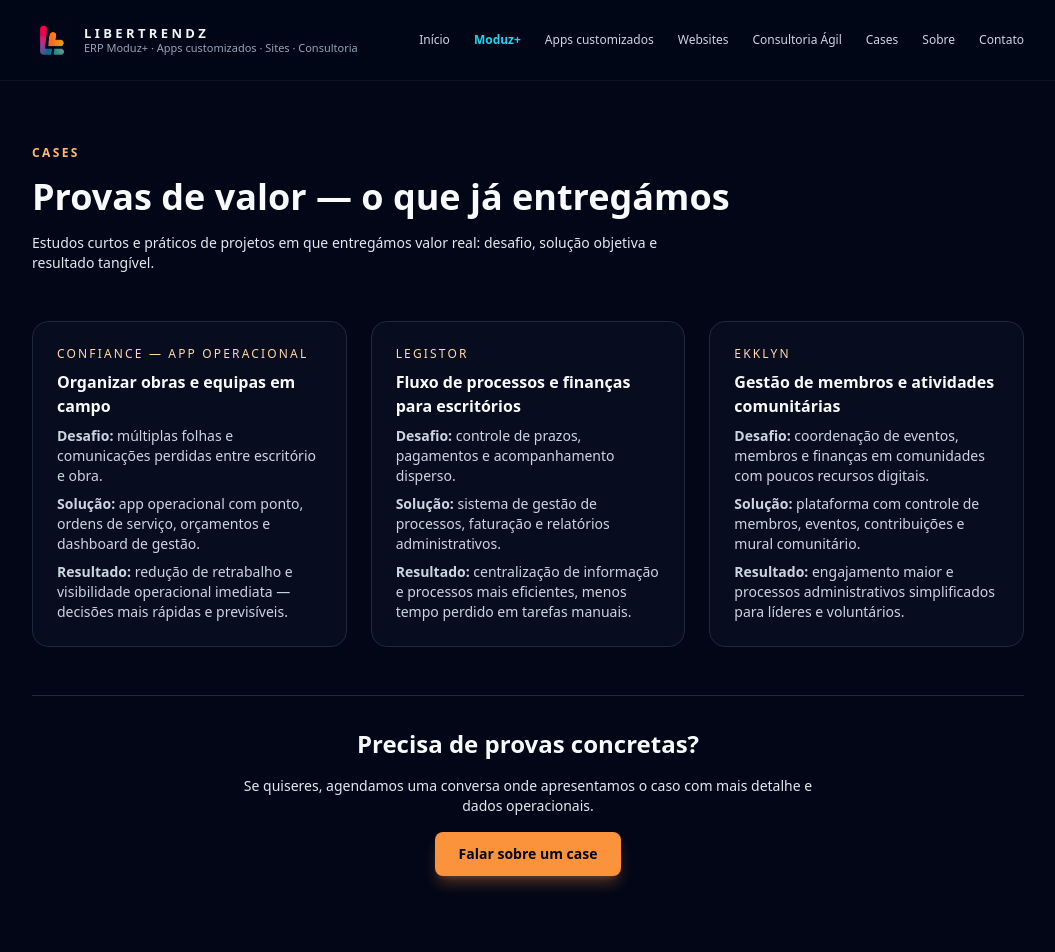
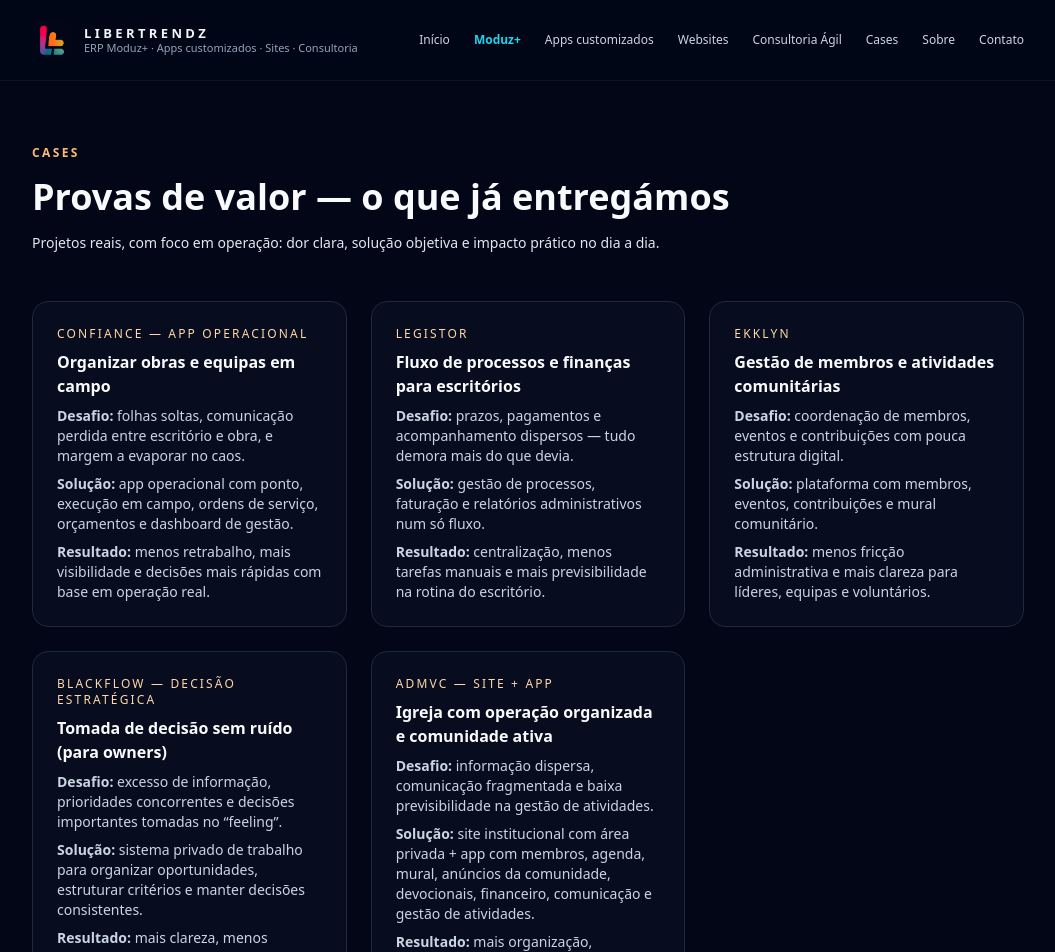
Before and after one commit to libertrendz/libertrendz-site, a Next.js app: page /cases in a window 1280 px wide. Shown: the top 952 px of the page, without its empty margins (112-1167 px from the left). Built offline with nearby package versions, Linux system fonts and the light colour scheme.

Commit message:
Update page.tsx

```diff
--- a/app/cases/page.tsx
+++ b/app/cases/page.tsx
@@ -1,80 +1,153 @@
 // app/cases/page.tsx
 
-import React from 'react';
+import React from "react";
 
 export default function CasesPage() {
   return (
     <main className="min-h-[calc(100vh-5rem)] bg-slate-950 text-slate-50">
       <section className="container-page py-12 lg:py-16 space-y-12">
-
         {/* HERO */}
         <div className="max-w-3xl space-y-4">
-          <p className="text-xs font-semibold uppercase tracking-[0.2em] text-accent-400">Cases</p>
-          <h1 className="text-3xl font-bold leading-tight md:text-4xl">Provas de valor — o que já entregámos</h1>
+          <p className="text-xs font-semibold uppercase tracking-[0.2em] text-accent-400">
+            Cases
+          </p>
+          <h1 className="text-3xl font-bold leading-tight md:text-4xl">
+            Provas de valor — o que já entregámos
+          </h1>
           <p className="text-sm text-slate-200 max-w-2xl">
-            Estudos curtos e práticos de projetos em que entregámos valor real: desafio, solução objetiva e resultado tangível.
+            Projetos reais, com foco em operação: dor clara, solução objetiva e
+            impacto prático no dia a dia.
           </p>
         </div>
 
         {/* CASES LIST */}
-        <div className="grid gap-6 md:grid-cols-3">
+        <div className="grid gap-6 md:grid-cols-2 lg:grid-cols-3">
           {/* CONFIANCE - App operacional */}
           <article className="rounded-2xl border border-slate-800 bg-slate-900/40 p-6 text-sm text-slate-200">
-            <p className="text-xs uppercase tracking-[0.18em] text-accent-300">CONFIANCE — App operacional</p>
-            <h3 className="mt-2 text-base font-semibold text-slate-50">Organizar obras e equipas em campo</h3>
+            <p className="text-xs uppercase tracking-[0.18em] text-accent-300">
+              CONFIANCE — App operacional
+            </p>
+            <h3 className="mt-2 text-base font-semibold text-slate-50">
+              Organizar obras e equipas em campo
+            </h3>
             <p className="mt-2 text-slate-300">
-              <strong>Desafio:</strong> múltiplas folhas e comunicações perdidas entre escritório e obra.
+              <strong>Desafio:</strong> folhas soltas, comunicação perdida entre
+              escritório e obra, e margem a evaporar no caos.
             </p>
             <p className="mt-2 text-slate-300">
-              <strong>Solução:</strong> app operacional com ponto, ordens de serviço, orçamentos e dashboard de gestão.
+              <strong>Solução:</strong> app operacional com ponto, execução em
+              campo, ordens de serviço, orçamentos e dashboard de gestão.
             </p>
             <p className="mt-2 text-slate-300">
-              <strong>Resultado:</strong> redução de retrabalho e visibilidade operacional imediata — decisões mais rápidas e previsíveis.
+              <strong>Resultado:</strong> menos retrabalho, mais visibilidade e
+              decisões mais rápidas com base em operação real.
             </p>
           </article>
 
-          {/* LEGISTOR - Escritórios de advocacia */}
+          {/* LEGISTOR - Escritórios */}
           <article className="rounded-2xl border border-slate-800 bg-slate-900/40 p-6 text-sm text-slate-200">
-            <p className="text-xs uppercase tracking-[0.18em] text-accent-300">LEGISTOR</p>
-            <h3 className="mt-2 text-base font-semibold text-slate-50">Fluxo de processos e finanças para escritórios</h3>
+            <p className="text-xs uppercase tracking-[0.18em] text-accent-300">
+              LEGISTOR
+            </p>
+            <h3 className="mt-2 text-base font-semibold text-slate-50">
+              Fluxo de processos e finanças para escritórios
+            </h3>
             <p className="mt-2 text-slate-300">
-              <strong>Desafio:</strong> controle de prazos, pagamentos e acompanhamento disperso.
+              <strong>Desafio:</strong> prazos, pagamentos e acompanhamento
+              dispersos — tudo demora mais do que devia.
             </p>
             <p className="mt-2 text-slate-300">
-              <strong>Solução:</strong> sistema de gestão de processos, faturação e relatórios administrativos.
+              <strong>Solução:</strong> gestão de processos, faturação e
+              relatórios administrativos num só fluxo.
             </p>
             <p className="mt-2 text-slate-300">
-              <strong>Resultado:</strong> centralização de informação e processos mais eficientes, menos tempo perdido em tarefas manuais.
+              <strong>Resultado:</strong> centralização, menos tarefas manuais e
+              mais previsibilidade na rotina do escritório.
             </p>
           </article>
 
-          {/* EKKLYN - Gestão de congregações */}
+          {/* EKKLYN - Comunidades */}
           <article className="rounded-2xl border border-slate-800 bg-slate-900/40 p-6 text-sm text-slate-200">
-            <p className="text-xs uppercase tracking-[0.18em] text-accent-300">EKKLYN</p>
-            <h3 className="mt-2 text-base font-semibold text-slate-50">Gestão de membros e atividades comunitárias</h3>
+            <p className="text-xs uppercase tracking-[0.18em] text-accent-300">
+              EKKLYN
+            </p>
+            <h3 className="mt-2 text-base font-semibold text-slate-50">
+              Gestão de membros e atividades comunitárias
+            </h3>
             <p className="mt-2 text-slate-300">
-              <strong>Desafio:</strong> coordenação de eventos, membros e finanças em comunidades com poucos recursos digitais.
+              <strong>Desafio:</strong> coordenação de membros, eventos e
+              contribuições com pouca estrutura digital.
             </p>
             <p className="mt-2 text-slate-300">
-              <strong>Solução:</strong> plataforma com controle de membros, eventos, contribuições e mural comunitário.
+              <strong>Solução:</strong> plataforma com membros, eventos,
+              contribuições e mural comunitário.
             </p>
             <p className="mt-2 text-slate-300">
-              <strong>Resultado:</strong> engajamento maior e processos administrativos simplificados para líderes e voluntários.
+              <strong>Resultado:</strong> menos fricção administrativa e mais
+              clareza para líderes, equipas e voluntários.
+            </p>
+          </article>
+
+          {/* BLACKFLOW - Decisão estratégica (uso privado) */}
+          <article className="rounded-2xl border border-slate-800 bg-slate-900/40 p-6 text-sm text-slate-200">
+            <p className="text-xs uppercase tracking-[0.18em] text-accent-300">
+              BLACKFLOW — Decisão estratégica
+            </p>
+            <h3 className="mt-2 text-base font-semibold text-slate-50">
+              Tomada de decisão sem ruído (para owners)
+            </h3>
+            <p className="mt-2 text-slate-300">
+              <strong>Desafio:</strong> excesso de informação, prioridades
+              concorrentes e decisões importantes tomadas no “feeling”.
+            </p>
+            <p className="mt-2 text-slate-300">
+              <strong>Solução:</strong> sistema privado de trabalho para organizar
+              oportunidades, estruturar critérios e manter decisões consistentes.
+            </p>
+            <p className="mt-2 text-slate-300">
+              <strong>Resultado:</strong> mais clareza, menos dispersão e um
+              “motor” confiável para decisões estratégicas recorrentes.
+            </p>
+          </article>
+
+          {/* ADMVC - Site + App */}
+          <article className="rounded-2xl border border-slate-800 bg-slate-900/40 p-6 text-sm text-slate-200">
+            <p className="text-xs uppercase tracking-[0.18em] text-accent-300">
+              ADMVC — Site + App
+            </p>
+            <h3 className="mt-2 text-base font-semibold text-slate-50">
+              Igreja com operação organizada e comunidade ativa
+            </h3>
+            <p className="mt-2 text-slate-300">
+              <strong>Desafio:</strong> informação dispersa, comunicação
+              fragmentada e baixa previsibilidade na gestão de atividades.
+            </p>
+            <p className="mt-2 text-slate-300">
+              <strong>Solução:</strong> site institucional com área privada + app
+              com membros, agenda, mural, anúncios da comunidade, devocionais,
+              financeiro, comunicação e gestão de atividades.
+            </p>
+            <p className="mt-2 text-slate-300">
+              <strong>Resultado:</strong> mais organização, comunicação mais
+              fluida e gestão centralizada para liderança e membros.
             </p>
           </article>
         </div>
 
         {/* CTA */}
         <div className="pt-8 border-t border-slate-800 text-center space-y-4">
-          <h2 className="text-2xl font-semibold text-slate-50">Precisa de provas concretas?</h2>
+          <h2 className="text-2xl font-semibold text-slate-50">
+            Queres ver algo parecido no teu negócio?
+          </h2>
           <p className="max-w-xl mx-auto text-sm text-slate-200">
-            Se quiseres, agendamos uma conversa onde apresentamos o caso com mais detalhe e dados operacionais.
+            Diz-me o teu cenário em 2 minutos. Eu devolvo o caminho mais lógico
+            (Moduz+, app, site/landing ou consultoria) — sem conversa genérica.
           </p>
           <a
-            href="/contato"
+            href="/diagnostico"
             className="inline-flex items-center justify-center rounded-lg bg-accent-500 px-6 py-3 text-sm font-semibold text-slate-950 shadow-lg shadow-accent-500/30 transition hover:bg-accent-400"
           >
-            Falar sobre um case
+            Fazer diagnóstico
           </a>
         </div>
       </section>
```
